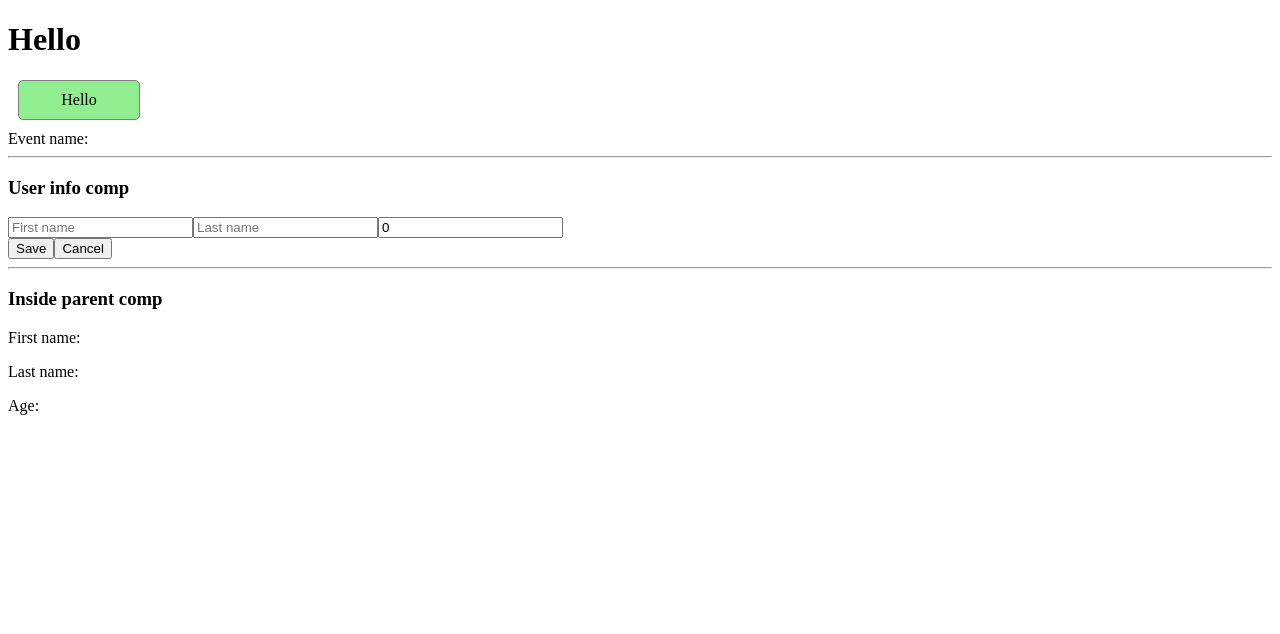
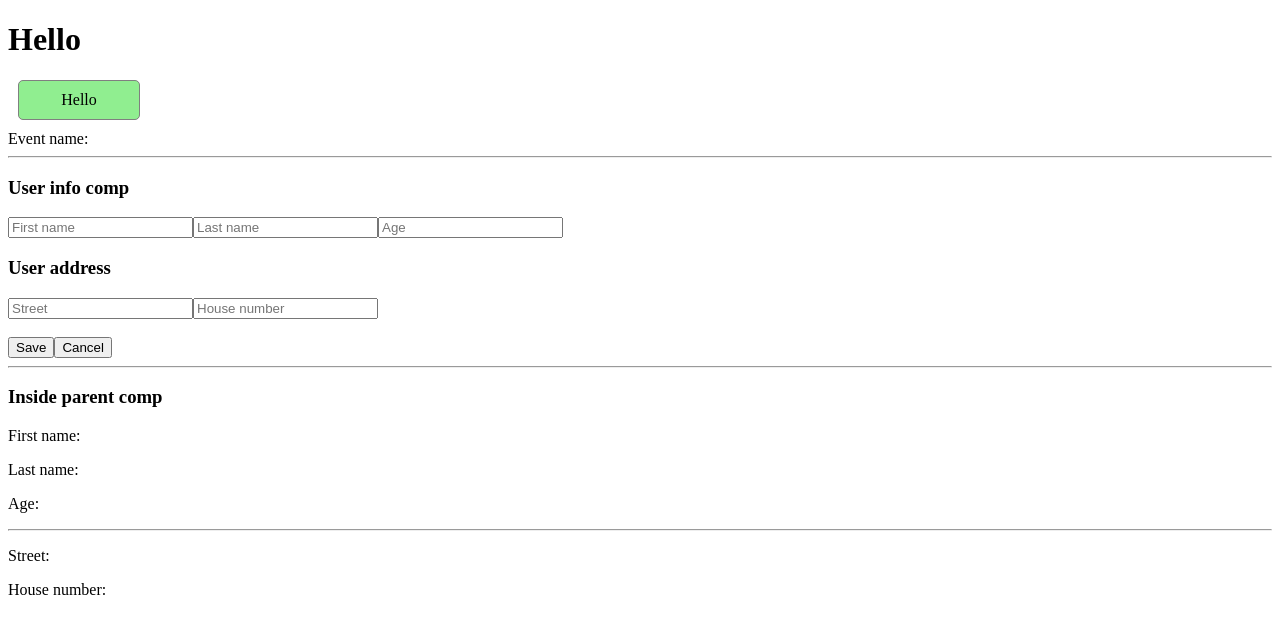
Before and after one commit to ali-bouali/angular-bootcamp, an Angular app: page / in a window 1280 px wide. Shown: the top 634 px of the page. Built offline with nearby package versions, Linux system fonts and the light colour scheme.

Commit message:
using embedded objects

```diff
--- a/src/app/app.component.html
+++ b/src/app/app.component.html
@@ -12,3 +12,6 @@
 <p>First name: {{userInfo.firstname}}</p>
 <p>Last name: {{userInfo.lastname}}</p>
 <p>Age: {{userInfo.age}}</p>
+<hr>
+<p>Street: {{userInfo.address?.street}}</p>
+<p>House number: {{userInfo.address?.houseNumber}}</p>
--- a/src/app/app.component.ts
+++ b/src/app/app.component.ts
@@ -8,7 +8,7 @@ import {NewUserInfo} from './model/new-user-info';
   styleUrls: ['./app.component.scss']
 })
 export class AppComponent {
-  userInfo: NewUserInfo = {};
+  userInfo: NewUserInfo = {address: {}};
   displayClickNumber(event: number) {
     console.log('click number', event);
   }
--- a/src/app/components/user-info/user-info.component.html
+++ b/src/app/components/user-info/user-info.component.html
@@ -1,21 +1,35 @@
 <h3>User info comp</h3>
 <div>
   <input
-    [(ngModel)]="firstName"
+    [(ngModel)]="userInfo.firstname"
     type="text"
     placeholder="First name"
   >
   <input
-    [(ngModel)]="lastName"
+    [(ngModel)]="userInfo.lastname"
     type="text"
     placeholder="Last name"
   >
   <input
-    [(ngModel)]="age"
+    [(ngModel)]="userInfo.age"
     type="text"
     placeholder="Age"
   >
 </div>
+<h3>User address</h3>
+<div>
+  <input
+    [(ngModel)]="userInfo.address.street"
+    type="text"
+    placeholder="Street"
+  >
+  <input
+    [(ngModel)]="userInfo.address.houseNumber"
+    type="text"
+    placeholder="House number"
+  >
+</div>
+<br>
 <div>
   <button (click)="onSave()">Save</button>
   <button>Cancel</button>
--- a/src/app/components/user-info/user-info.component.ts
+++ b/src/app/components/user-info/user-info.component.ts
@@ -8,20 +8,13 @@ import {NewUserInfo} from '../../model/new-user-info';
   styleUrls: ['./user-info.component.scss']
 })
 export class UserInfoComponent {
-  firstName = '';
-  lastName = '';
-  age = 0;
+  userInfo: NewUserInfo = {address: {}};
 
   @Output()
   save: EventEmitter<NewUserInfo> = new EventEmitter<NewUserInfo>();
 
 
   onSave() {
-    const userInfo: NewUserInfo = {
-      firstname: this.firstName,
-      lastname: this.lastName,
-      age: this.age
-    };
-    this.save.emit(userInfo);
+    this.save.emit(this.userInfo);
   }
 }
--- /dev/null
+++ b/src/app/model/address.ts
@@ -0,0 +1,4 @@
+export interface Address {
+  street?: string;
+  houseNumber?: number;
+}
--- a/src/app/model/new-user-info.ts
+++ b/src/app/model/new-user-info.ts
@@ -1,5 +1,8 @@
+import {Address} from './address';
+
 export interface NewUserInfo {
   firstname?: string;
   lastname?: string;
   age?: number;
+  address: Address;
 }
```
